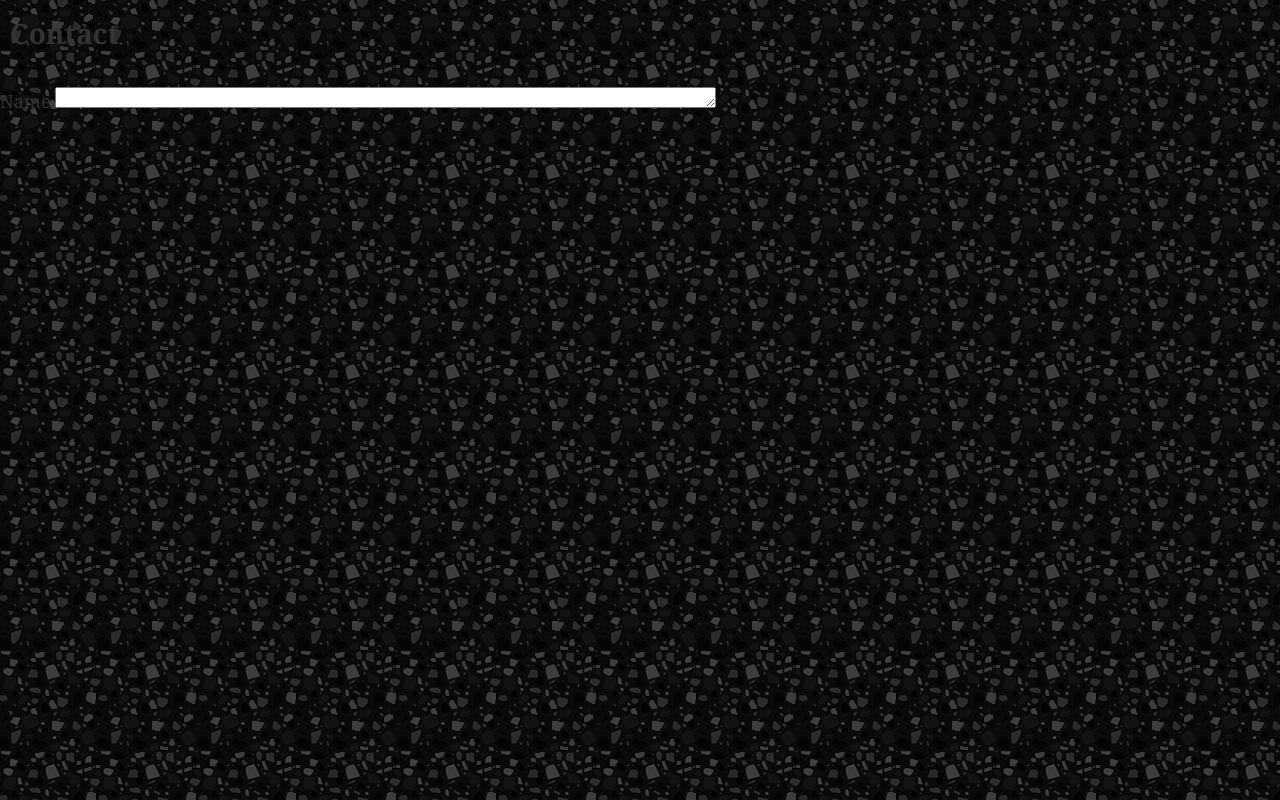
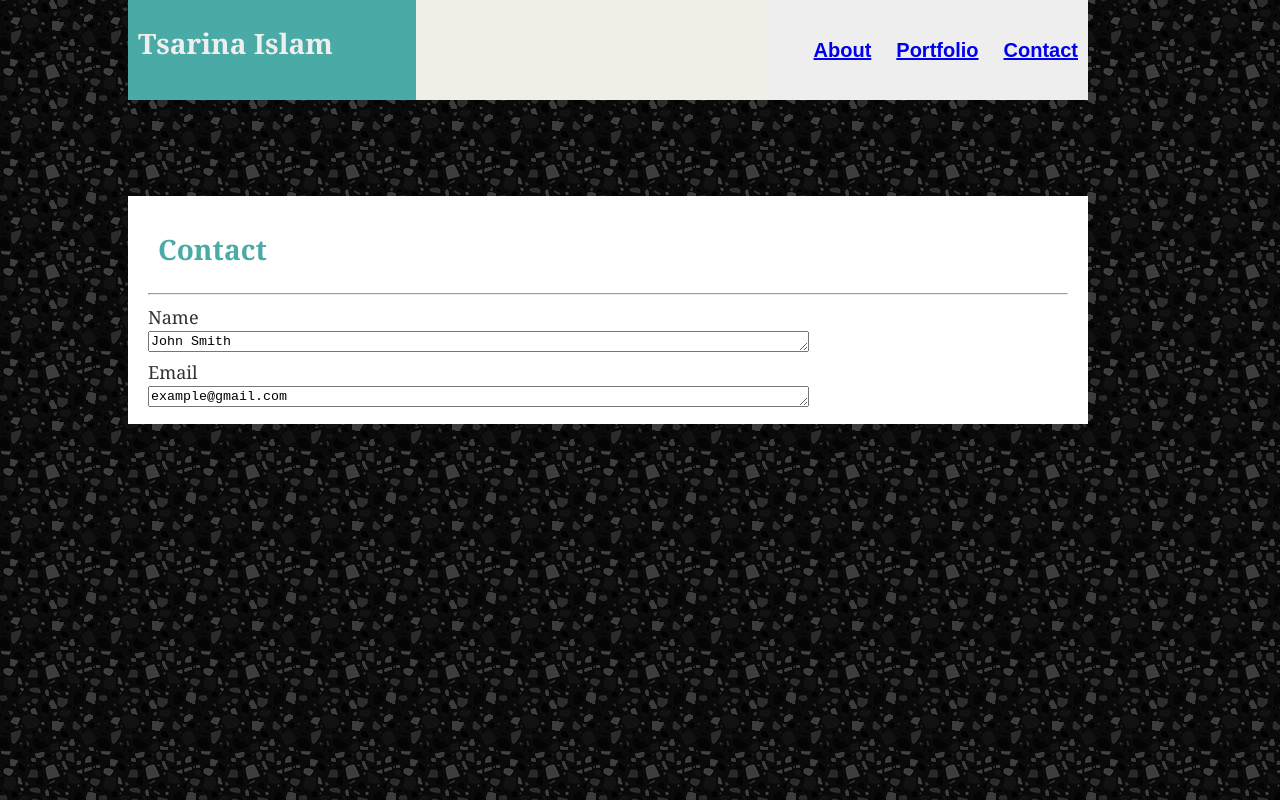
Before and after one commit to TsarinaI/BasicPortfolio, a plain HTML site: page contact.html in a window 1280 px wide. Drawn offline with Linux system fonts and the light colour scheme.

Commit message:
updated contact html and background pic

```diff
--- a/assets/css/style.css
+++ b/assets/css/style.css
@@ -16,8 +16,9 @@ body {
 
   }
 
-  .container {
+  .spacingBody {
     width: 960px;
+    margin-left: 10%;
   }
 
   .header-wrap {
@@ -30,8 +31,10 @@ body {
     float: right;
     background-color: #eee;
     width: 33.33%;
+    height: 100%;
     font-family: 'Arial', 'Helvetica Neue', Helvetica, sans-serif;
     text-align: right;
+
   }
 
   .header {
@@ -41,7 +44,8 @@ body {
   h1 {
     padding: 20px 10px 20px 10px;
     margin: 0;
-    margin-bottom: 20px;
+    margin-bottom: 10px;
+    margin-top: 10px;
     font-size: 28px;
     text-align: left;
     font-family: 'Georgia', Times, Times New Roman, serif;
@@ -50,11 +54,18 @@ body {
   .name {
     color: #eee;
     background: #4aaaa5;
-    width: 66.66%;
+    width: 30%;
+    height: 100%;
     float: left;
   }
 
   .about-me-header {
+    color: #4aaaa5;
+    background-color: #ffff;
+    margin-top: 10%;
+  }
+
+  .contact-header {
     color: #4aaaa5;
     background-color: #ffff;
   }
@@ -85,7 +96,13 @@ body {
   .about-me-section {
     background-color: #ffff;
     padding: 10px 20px 10px 20px;
+    margin-top: 10%;
+  }
 
+  .contact-form {
+    background-color: #ffff;
+    padding: 10px 20px 10px 20px;
+    margin-top: 10%;
   }
 
 
--- a/contact.html
+++ b/contact.html
@@ -10,10 +10,36 @@
     </head>
 
     <body>
-        <h1>Contact</h1>
+            <div class="spacingBody">
+                    <div class="header-wrap">
+                        <div class="name">
+                            <h1>Tsarina Islam</h1>
+                        </div>
+                        <!-- This "navigation-bar" contains the 3 external links to other pages. -->
+                        <div class="navigation-bar">
+                            <h2><a href="portfolio.html" target="_blank">About</a></h2>
+                            <h2><a href="#" target="_blank">Portfolio</a></h2>
+                            <h2><a href="contact.html" target="_blank">Contact</a></h2>
+                        </div>
+                    </div>
+                    <div class="contact-form">
+                            <h1 class="contact-header">Contact</h1>
+                            <hr>
 
-        <div>
-            <label>Name</label>
-            <textarea id=Name rows="1" cols="80"></textarea>
-        </div>
+                            <div>
+                                <label>Name</label>
+                                <div>
+                                <textarea id=Name rows="1" cols="80">John Smith</textarea>
+                                </div>
+                            </div>
+                            <div>
+                                <label>Email</label>
+                                <div>
+                                <textarea id=Email rows="1" cols="80">example@gmail.com</textarea>
+                                </div>
+                            </div>
+                        <div class="clearfix"></div>
+                    </div>
+                </div>
+
     </body>
```
Also changed, not shown: portfolio.html (+2 -2 lines).
